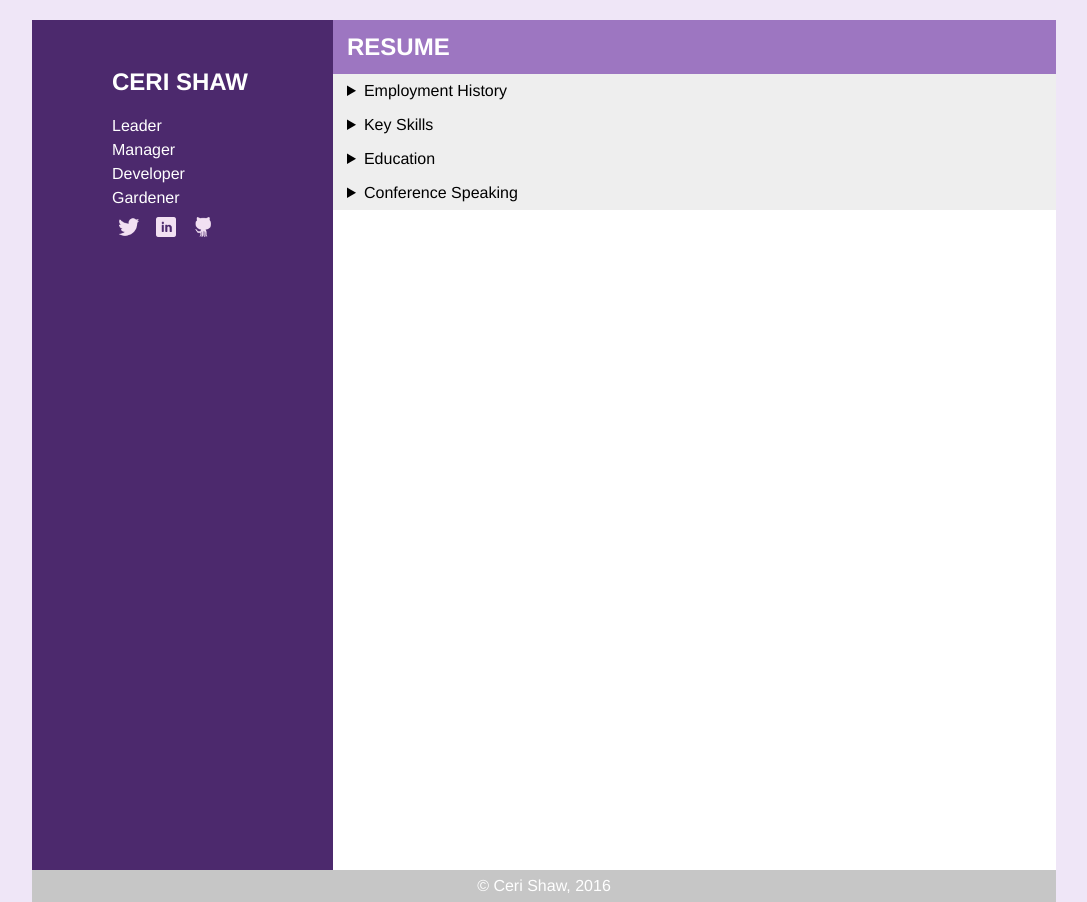
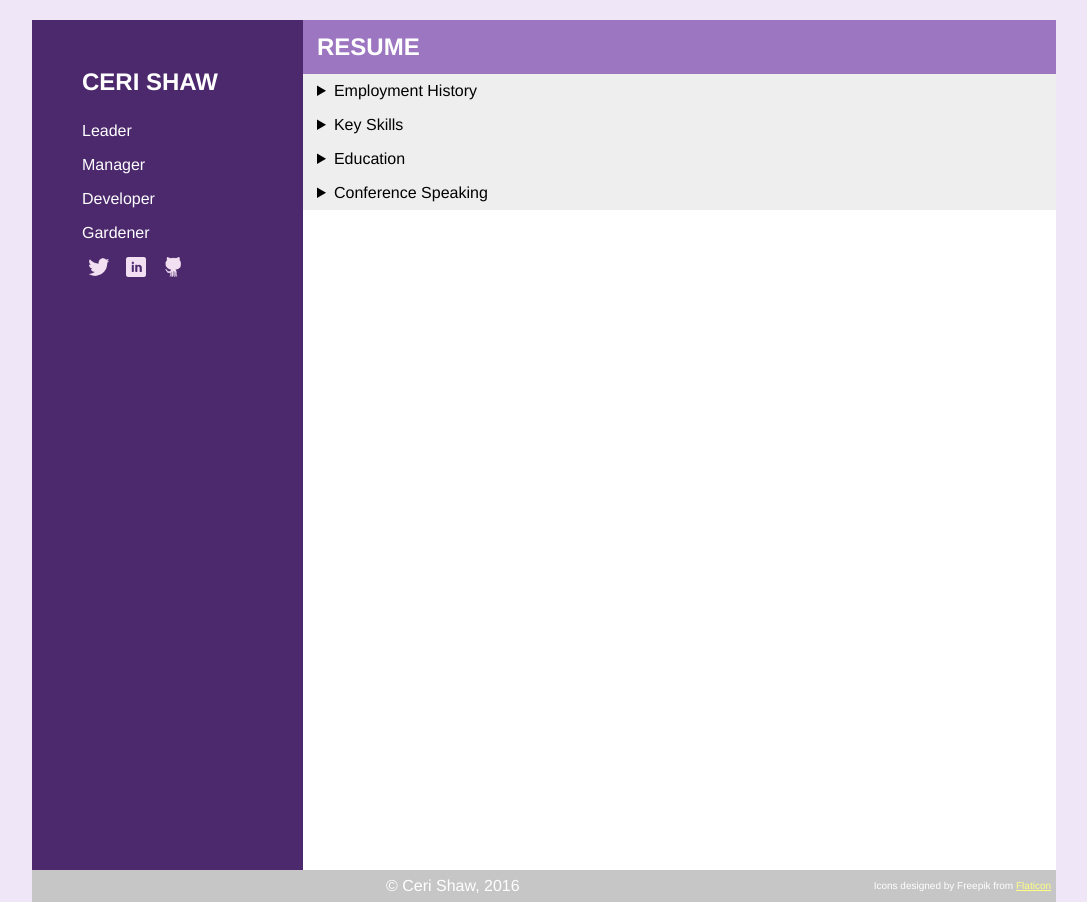
Before and after one commit to cerishaw/website, a plain HTML site: page new/index.html in a window 1280 px wide. Shown: the whole page, without its empty margins (96-1183 px from the left). Drawn offline with Linux system fonts and the light colour scheme.

Commit message:
Add icon accreditation, tweak sidear styles

```diff
--- a/new/index.html
+++ b/new/index.html
@@ -92,9 +92,14 @@
   </div>
 
   <footer>
-    <div>
-      &copy; Ceri Shaw, 2016
-    </div>
+    <ul>
+      <li>
+        &copy; Ceri Shaw, 2016
+      </li>
+      <li class="footer-right">
+        <small>Icons designed by Freepik from <a href="http://www.flaticon.com/authors/freepik">Flaticon</a></small>
+      </li>
+    </ul>
   </footer>
  </div>
 </body>
--- a/new/styles/main.css
+++ b/new/styles/main.css
@@ -35,7 +35,7 @@ width: 100%;
 }
 
 #contentcolumn{
-margin-left: 300px; /*Set left margin to LeftColumnWidth*/
+margin-left: 270px; /*Set left margin to LeftColumnWidth*/
 }
 
 #leftcolumn{
@@ -45,7 +45,7 @@ margin-left: -1024px; /*Set left margin to -(MainContainerWidth)*/
 background: #4c296d;
 color: #ffffff;
 height: 100vh;
-padding: 50px 45px 0 70px;
+padding: 50px 45px 0 40px;
 }
 
 footer{
@@ -59,6 +59,16 @@ padding: 4px 0;
 
 footer a{
 color: #FFFF80;
+}
+
+footer li{
+  display: inline;
+}
+
+.footer-right{
+  float: right;
+  padding-right: 5px;
+  font-size: 10px;
 }
 
 .innertube{
@@ -82,6 +92,10 @@ header h1{
   margin-top: 20px;
 }
 
+.aspectslist li{
+  padding: 5px 0;
+}
+
 summary{
   padding: 5px 0 5px 15px;
   background-color: #eeeeee;
```
